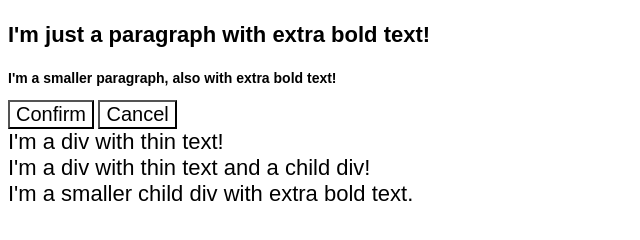
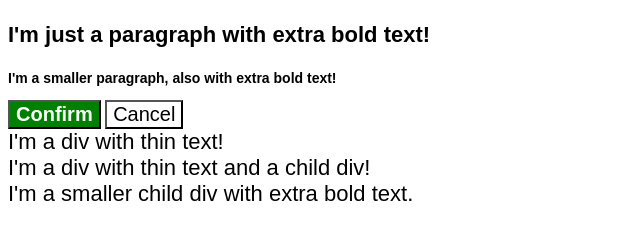
Before and after one commit to matat99/web_dev, a plain HTML site: page css-exercises/index.html in a window 1280 px wide. Shown: the whole page, without its empty margins (0-640 px from the left). Drawn offline with Linux system fonts and the light colour scheme.

Commit message:
green button fix?

```diff
--- a/css-exercises/style.css
+++ b/css-exercises/style.css
@@ -17,7 +17,7 @@ body {
   font-size: 22px;
 }
 
-#confirm {
+#confirm-button {
   background: green;
   color: white;
   font-weight: bold;
```
